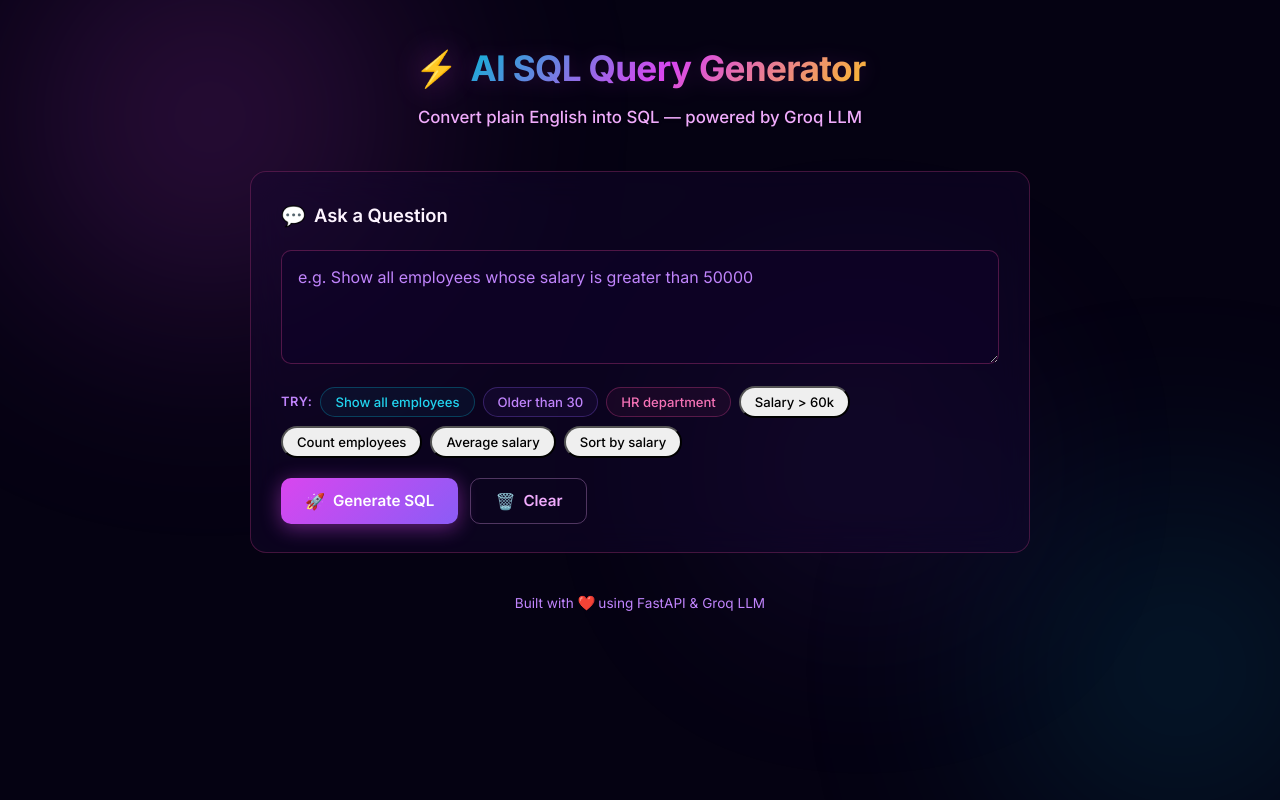
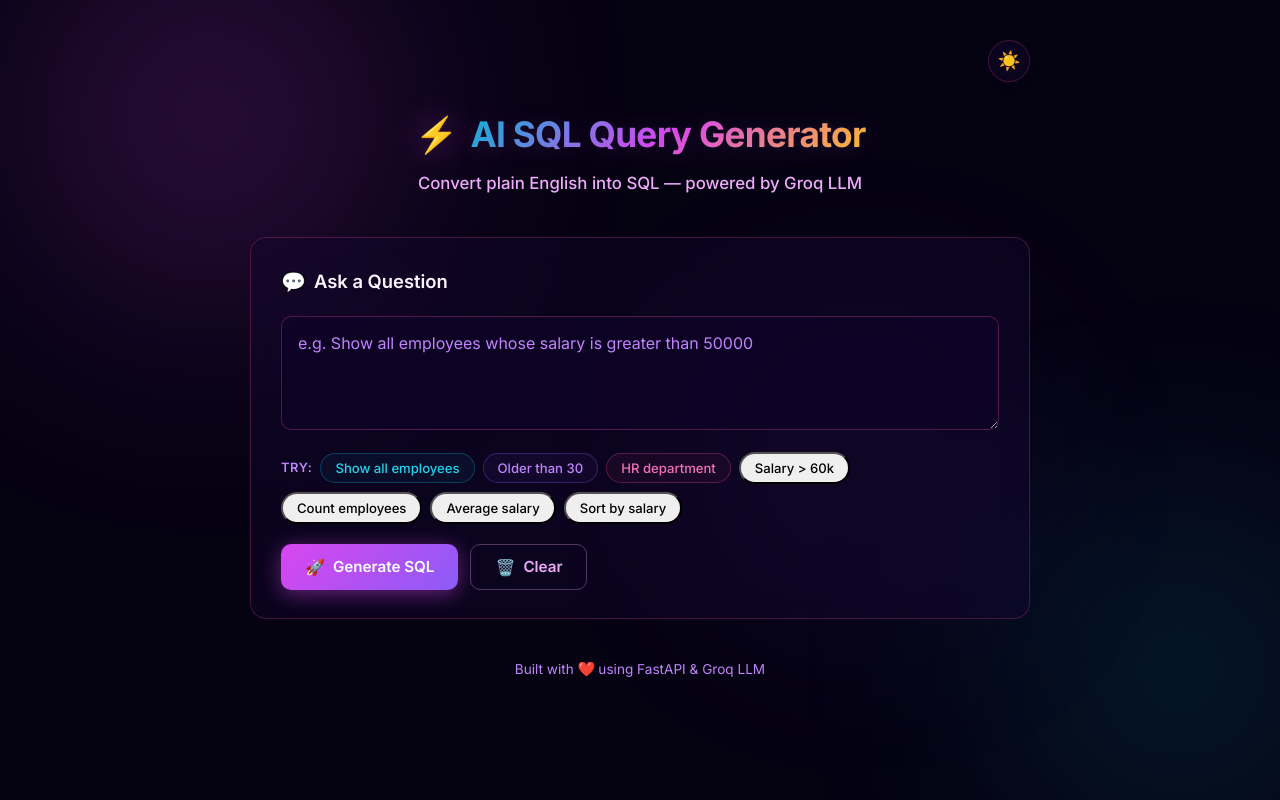
Before and after one commit to vamseeswar/AI_SQL_Query_Generator, a FastAPI app: page / in a window 1280 px wide. Run offline with FastAPI, Linux system fonts and the light colour scheme.

Commit message:
add circular dark/light mode toggle button on UI

```diff
--- a/frontend/static/css/style.css
+++ b/frontend/static/css/style.css
@@ -144,6 +200,39 @@ body {
     max-width: 820px;
     margin: 0 auto;
     padding: 40px 20px 60px;
+}
+
+/* ----- Theme Switch Controls ------------------------------ */
+.theme-switch-container {
+    display: flex;
+    justify-content: flex-end;
+    margin-bottom: 24px;
+}
+
+.theme-btn {
+    background: var(--bg-card);
+    border: 1px solid var(--border-card);
+    color: var(--text-secondary);
+    width: 42px;
+    height: 42px;
+    border-radius: 50%;
+    cursor: pointer;
+    font-size: 1.15rem;
+    display: inline-flex;
+    align-items: center;
+    justify-content: center;
+    transition: all 0.25s var(--ease);
+    outline: none;
+    backdrop-filter: blur(8px);
+    -webkit-backdrop-filter: blur(8px);
+    box-shadow: 0 4px 12px rgba(0, 0, 0, 0.1);
+}
+
+.theme-btn:hover {
+    background: var(--bg-card-hover);
+    border-color: var(--accent);
+    color: var(--accent-bright);
+    transform: scale(1.05) translateY(-1px);
 }
 
 /* ----- Header --------------------------------------------- */
--- a/frontend/static/js/app.js
+++ b/frontend/static/js/app.js
@@ -244,3 +244,38 @@ questionInput.addEventListener("keydown", (e) => {
         generateSQL();
     }
 });
+
+// ---------------------------------------------------------------------------
+// Theme Management — Dark (Default) 🌙 | Light ☀️
+// ---------------------------------------------------------------------------
+(function initTheme() {
+    const STORAGE_KEY = "sql-qg-theme";
+    const btnToggle   = document.getElementById("btn-theme-toggle");
+    if (!btnToggle) return;
+
+    /** Apply theme choice. */
+    function applyTheme(theme) {
+        if (theme === "light") {
+            document.documentElement.setAttribute("data-theme", "light");
+            btnToggle.textContent = "🌙"; // Show moon icon in light mode
+            btnToggle.title = "Switch to Dark Mode";
+        } else {
+            document.documentElement.removeAttribute("data-theme");
+            btnToggle.textContent = "☀️"; // Show sun icon in dark mode
+            btnToggle.title = "Switch to Light Mode";
+        }
+        try { localStorage.setItem(STORAGE_KEY, theme); } catch (_) {}
+    }
+
+    // Toggle theme on click
+    btnToggle.addEventListener("click", () => {
+        const current = document.documentElement.getAttribute("data-theme") === "light" ? "light" : "dark";
+        const next = current === "light" ? "dark" : "light";
+        applyTheme(next);
+    });
+
+    // Restore saved preference (default: dark)
+    let saved = "dark";
+    try { saved = localStorage.getItem(STORAGE_KEY) || "dark"; } catch (_) {}
+    applyTheme(saved);
+})();
--- a/frontend/templates/index.html
+++ b/frontend/templates/index.html
@@ -25,6 +25,11 @@
 
     <!-- ===== Main container ===== -->
     <div class="container">
+
+        <!-- Theme Switcher -->
+        <div class="theme-switch-container">
+            <button id="btn-theme-toggle" class="theme-btn" title="Toggle Light/Dark Mode">☀️</button>
+        </div>
 
         <!-- Header -->
         <header class="header">
```
Also changed, not shown: other parts of frontend/static/css/style.css (+56 -0 lines).
